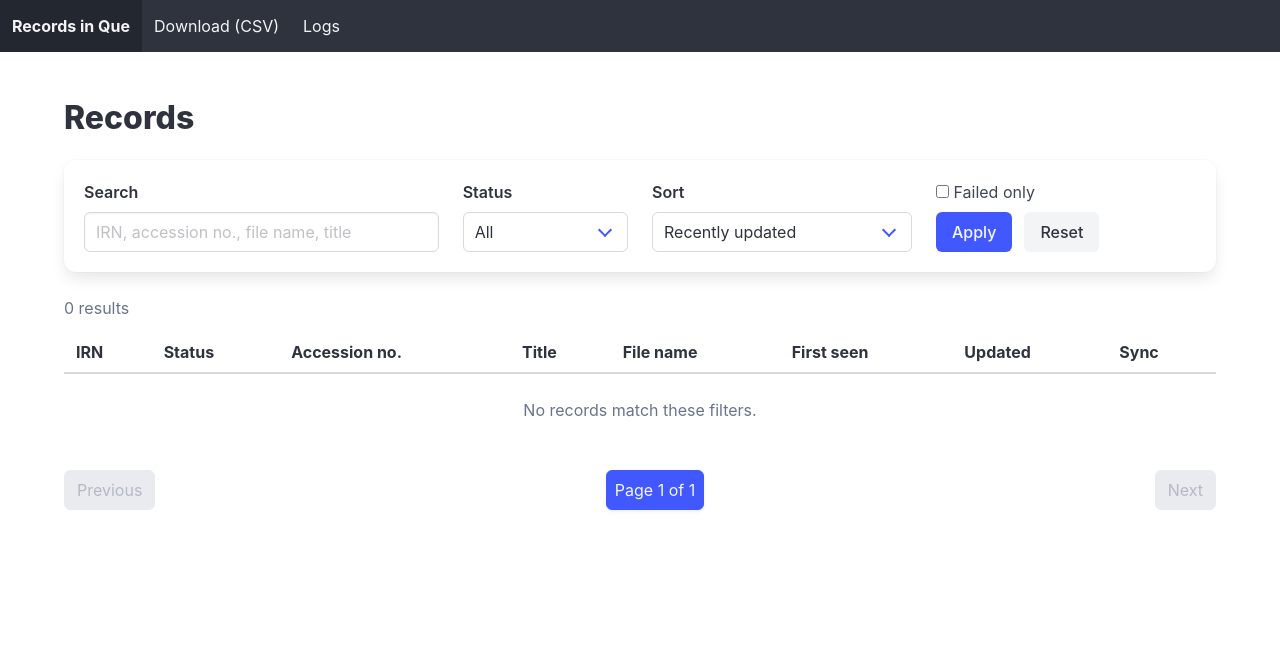
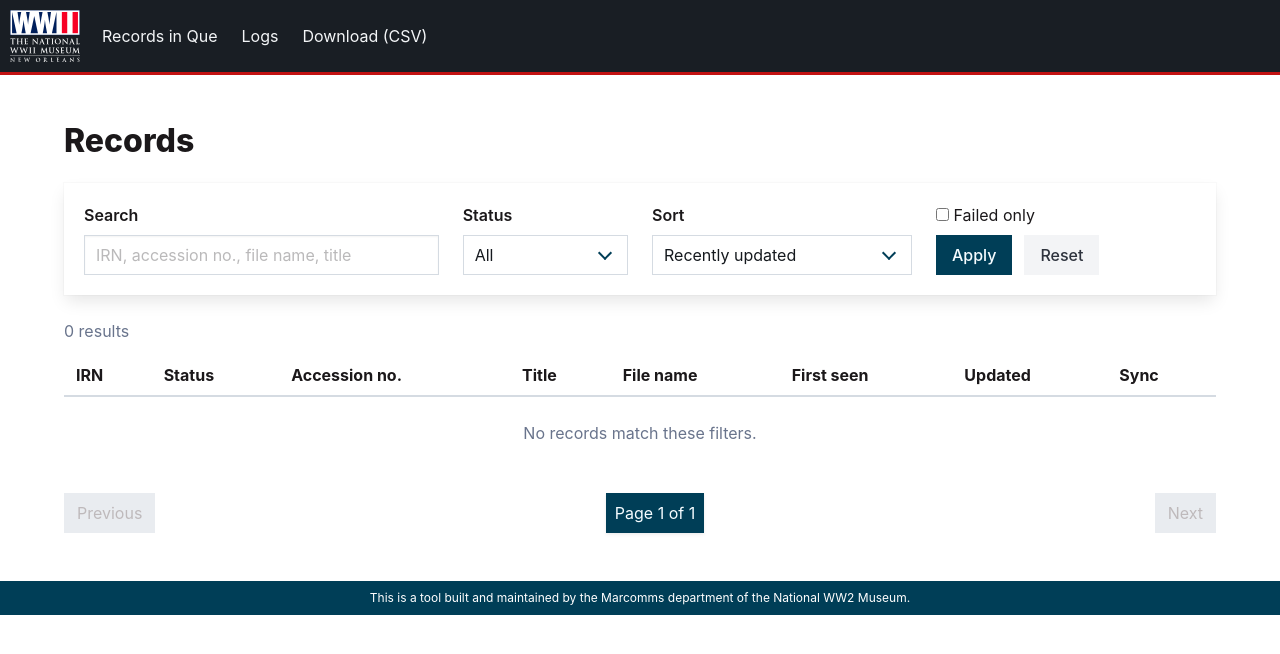
Before and after one commit to National-WWII-Museum/Internal-DAMS-Middleware, a FastAPI app: page / in a window 1280 px wide. Shown: the top 654 px of the page. Run offline with FastAPI, Linux system fonts and the light colour scheme.

Commit message:
adds branding to webapp

```diff
--- a/api/static/css/app.css
+++ b/api/static/css/app.css
@@ -1,9 +1,57 @@
+
+:root {
+  --bulma-scheme-h: 213;
+  --bulma-scheme-s: 19%;
+  --bulma-text-h: 330;
+  --bulma-text-s: 4%;
+  --bulma-text-l: 10%;
+  --bulma-text-strong-l: 10%;
+  --bulma-dark-h: 213deg;
+  --bulma-dark-s: 19%;
+  --bulma-dark-l: 12%;
+  --bulma-link-h: 197deg;
+  --bulma-link-s: 100%;
+  --bulma-link-l: 17%;
+  --bulma-link-on-scheme-l: 22%;
+  --bulma-primary-h: 197deg;
+  --bulma-primary-s: 100%;
+  --bulma-primary-l: 17%;
+  --bulma-primary-invert-l: 100%;
+  --bulma-primary-on-scheme-l: 22%;
+  --bulma-danger-h: 0deg;
+  --bulma-danger-s: 83%;
+  --bulma-danger-l: 42%;
+  --bulma-danger-invert-l: 100%;
+  --bulma-radius-small: 0;
+  --bulma-radius: 0;
+  --bulma-radius-medium: 0;
+  --bulma-radius-large: 0;
+  --bulma-radius-rounded: 0;
+}
+
+
+*, *::before, *::after {
+  border-radius: 0 !important;
+}
+
+.navbar {
+  border-bottom: 3px solid #c21212;
+}
+
+a.navbar-item:hover {
+  color: #c21212;
+}
 
 .cell-title {
   max-width: 26rem;
   overflow: hidden;
   text-overflow: ellipsis;
   white-space: nowrap;
+}
+
+.logo {
+  width: 90px;
+  padding: 10px;
 }
 
 .cell-nowrap {
@@ -21,8 +69,8 @@
 }
 
 .log-error {
-  border-left-color: #f14668;
-  background: #feecf0;
+  border-left-color: #c21212;
+  background: #fcecec;
 }
 
 .log-warning {
--- a/api/templates/base.html
+++ b/api/templates/base.html
@@ -1,5 +1,5 @@
 <!doctype html>
-<html lang="en">
+<html lang="en" class="theme-light">
 <head>
   <meta charset="utf-8">
   <meta name="viewport" content="width=device-width, initial-scale=1">
@@ -10,12 +10,13 @@
 <body>
   <nav class="navbar is-dark" role="navigation" aria-label="main navigation">
     <div class="navbar-brand">
-       <a class="navbar-item has-text-weight-bold" href="/">Records in Que</a>
+      <img class="logo" src="{{ url_for('static', path='/logo.svg') }}" />
     </div>
     <div class="navbar-menu is-active">
       <div class="navbar-start">
+        <a class="navbar-item" href="/">Records in Que</a>
+        <a class="navbar-item" href="/logs">Logs</a>
         <a class="navbar-item" href="/holding.csv">Download (CSV)</a>
-        <a class="navbar-item" href="/logs">Logs</a>
       </div>
     </div>
   </nav>
@@ -25,5 +26,13 @@
       {% block content %}{% endblock %}
     </div>
   </section>
+
+  <footer class="p-2 has-background-primary">
+  <div class="content has-text-centered has-text-white ">
+    <p class="is-size-7">
+      This is a tool built and maintained by the Marcomms department of the National WW2 Museum.
+    </p>
+  </div>
+</footer>
 </body>
 </html>
--- a/api/templates/records.html
+++ b/api/templates/records.html
@@ -89,7 +89,7 @@
         <td class="cell-nowrap">{{ r.updated_at|dt }}</td>
         <td>
           {% if r.sync_failed %}<span class="tag is-danger">failed</span>
-          {% elif r.synced %}<span class="tag is-success is-light">synced</span>{% endif %}
+          {% elif r.synced %}<span class="tag is-success">synced</span>{% endif %}
         </td>
       </tr>
       {% else %}
```
Also changed, not shown: api/static/logo.svg (added).
